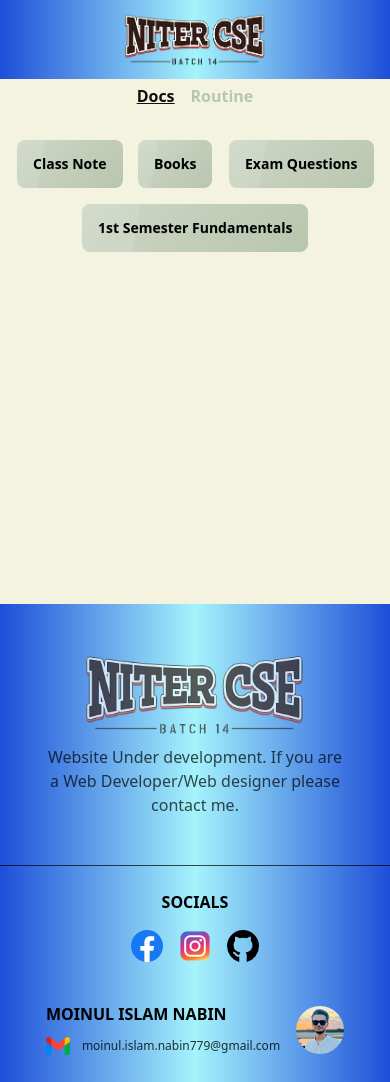
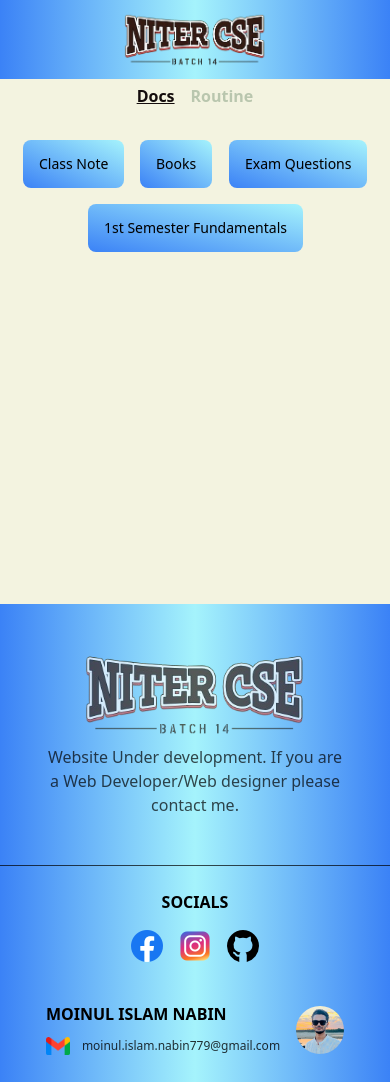
Before and after one commit to MoinulIslamNabin/Niter_Personal_project_1, a React (Vite) app: page / in a window 390 px wide. Built offline with nearby package versions, Linux system fonts and the light colour scheme.

Commit message:
ui update

```diff
--- a/src/Components/Footer/Footer.jsx
+++ b/src/Components/Footer/Footer.jsx
@@ -9,7 +9,7 @@ import me from "../../assets/me.jpg";
 
 const Footer = () => {
   return (
-    <div className=" bg-gradient-to-l from-blue-700 via-cyan-200 to-blue-700">
+    <div className=" bg-gradient-to-l from-blue-500 via-cyan-200 to-blue-500">
       <footer className="container !mx-auto justify-items-center footer text-base-content border-black opacity-70 border-b lg:px-20 py-8">
         <div className="hero-content w-full text-center">
           <div className="w-10/12 flex flex-col justify-center items-center gap-2">
--- a/src/Components/Home/Docs/Docs.jsx
+++ b/src/Components/Home/Docs/Docs.jsx
@@ -5,10 +5,10 @@ const Docs = () => {
     return (
         <>
         <div className='container mx-auto mb-80 py-8 flex flex-wrap gap-4 justify-center items-center'>
-            <Link to={"/notes"} className="btn bg-[#b9c6ae] text-black hover:text-white glass">Class Note</Link>
-            <Link to={"/books"} className="btn bg-[#b9c6ae] text-black hover:text-white glass">Books</Link>
-            <Link to={"/questions"} className="btn bg-[#b9c6ae] text-black hover:text-white glass">Exam Questions</Link>
-            <Link target='_blank' to={"https://drive.google.com/drive/folders/1LwQv1YLCjmE7kgWaoX-jYaCHFbdlDigm"} className="btn bg-[#b9c6ae] text-black hover:text-white glass">1st Semester Fundamentals</Link>
+            <Link to={"/notes"} className="btn bg-gradient-to-tr from-blue-500 to bg-cyan-200 font-medium text-black hover:text-white glass">Class Note</Link>
+            <Link to={"/books"} className="btn bg-gradient-to-tr from-blue-500 to bg-cyan-200 font-medium text-black hover:text-white glass">Books</Link>
+            <Link to={"/questions"} className="btn bg-gradient-to-tr from-blue-500 to bg-cyan-200 font-medium text-black hover:text-white glass">Exam Questions</Link>
+            <Link target='_blank' to={"https://drive.google.com/drive/folders/1LwQv1YLCjmE7kgWaoX-jYaCHFbdlDigm"} className="btn bg-gradient-to-tr from-blue-500 to bg-cyan-200 font-medium text-black hover:text-white glass">1st Semester Fundamentals</Link>
         </div>
 
         </>
--- a/src/Components/Home/Routine/Routine.jsx
+++ b/src/Components/Home/Routine/Routine.jsx
@@ -28,7 +28,7 @@ const Routine = () => {
                   <div className="modal-action flex justify-center w-full">
                     <form method="dialog">
                       <button
-                        className="px-12 md:px-36 btn bg-[#b9c6ae] text-black hover:text-white glass"
+                        className="px-12 md:px-36 btn bg-gradient-to-tr from-blue-500 to bg-cyan-200 text-black hover:text-white glass"
                         onClick={() =>
                           document.getElementById("my_modal_2").close()
                         }
@@ -51,7 +51,7 @@ const Routine = () => {
               <span>CS 2405075 - CS 2405098</span>
             </div>
           </caption>
-          <thead className="bg-blue-500 text-white">
+          <thead className="bg-blue-500 text-white text-xs md:text-base">
             <tr>
               <th className="py-2 px-4 border">Day</th>
               <th className="py-2 px-4 border">8:00 AM - 9:15 AM</th>
@@ -65,7 +65,7 @@ const Routine = () => {
             </tr>
           </thead>
           <tbody>
-            <tr className="text-black text-center bg-orange-200">
+            <tr className="text-black text-xs md:text-base text-center bg-orange-200">
               <td className="py-2 font-bold px-4 border ">SAT</td>
               <td className="py-2 px-4 border">
                 <span>MATH-1105</span>
@@ -137,7 +137,7 @@ const Routine = () => {
               <td className="py-2 px-4 border"></td>
               <td className="py-2 px-4 border"></td>
             </tr>
-            <tr className="text-black text-center bg-blue-200">
+            <tr className="text-black text-xs md:text-base text-center bg-blue-200">
               <td className="py-2 font-bold px-4 border">SUN</td>
               <td className="py-2 px-4 border"></td>
               <td className="py-2 px-4 border"></td>
@@ -240,7 +240,7 @@ const Routine = () => {
               </td>
               <td className="py-2 px-4 border"></td>
             </tr>
-            <tr className="text-black text-center bg-orange-200">
+            <tr className="text-black text-xs md:text-base text-center bg-orange-200">
               <td className="py-2 font-bold px-4 border">MON</td>
               <td className="py-2 px-4 border">
                 <span>SS-1106</span>
@@ -301,7 +301,7 @@ const Routine = () => {
               <td className="py-2 px-4 border"></td>
               <td className="py-2 px-4 border"></td>
             </tr>
-            <tr className="text-black text-center bg-blue-200">
+            <tr className="text-black text-xs md:text-base text-center bg-blue-200">
               <td className="py-2 font-bold px-4 border">TUE</td>
               <td className="py-2 px-4 border"></td>
               <td className="py-2 px-4 border bg-violet-200">
@@ -394,7 +394,7 @@ const Routine = () => {
                 <span className="px-1 text-white bg-cyan-800">305</span>
               </td>
             </tr>
-            <tr className="text-black text-center bg-orange-200">
+            <tr className="text-black text-xs md:text-base text-center bg-orange-200">
               <td className="py-2 font-bold px-4 border">WED</td>
               <td className="py-2 px-4 border">
                 <span>CSE-1101</span>
--- a/src/Components/Home/Routine/TeacherDetails/TeacherDetails.jsx
+++ b/src/Components/Home/Routine/TeacherDetails/TeacherDetails.jsx
@@ -87,21 +87,21 @@ const TeacherDetails = () => {
         <table className="min-w-full border-collapse border border-gray-300">
           <thead>
             <tr className="bg-blue-600 text-white">
-              <th className="border border-gray-300 px-4 py-2">Course</th>
-              <th className="border border-gray-300 px-4 py-2">Course Title</th>
-              <th className="border border-gray-300 px-4 py-2">Short</th>
-              <th className="border border-gray-300 px-4 py-2">Teacher</th>
-              <th className="border border-gray-300 px-4 py-2">Phone and Email</th>
+              <th className="text-xs md:text-base border border-gray-300 px-4 py-2">Course</th>
+              <th className="text-xs md:text-base border border-gray-300 px-4 py-2">Course Title</th>
+              <th className="text-xs md:text-base border border-gray-300 px-4 py-2">Short</th>
+              <th className="text-xs md:text-base border border-gray-300 px-4 py-2">Teacher</th>
+              <th className="text-xs md:text-base border border-gray-300 px-4 py-2">Phone and Email</th>
             </tr>
           </thead>
           <tbody>
             {tableData.map((row, index) => (
               <tr key={index} className={index % 2 === 0 ? "bg-stone-200" : "bg-amber-200"}>
-                <td className="text-black border border-gray-300 px-4 py-2">{row.course}</td>
-                <td className="text-black border border-gray-300 px-4 py-2">{row.title}</td>
-                <td className="text-black border border-gray-300 px-4 py-2">{row.short}</td>
-                <td className="text-black border border-gray-300 px-4 py-2">{row.teacher}</td>
-                <td className="text-black border border-gray-300 px-4 py-2 whitespace-pre-line">{row.contact}</td>
+                <td className="text-black text-xs md:text-base border border-gray-300 px-4 py-2">{row.course}</td>
+                <td className="text-black text-xs md:text-base border border-gray-300 px-4 py-2">{row.title}</td>
+                <td className="text-black text-xs md:text-base border border-gray-300 px-4 py-2">{row.short}</td>
+                <td className="text-black text-xs md:text-base border border-gray-300 px-4 py-2">{row.teacher}</td>
+                <td className="text-black text-xs md:text-base border border-gray-300 px-4 py-2 whitespace-pre-line">{row.contact}</td>
               </tr>
             ))}
           </tbody>
--- a/src/Components/NavBar/NavBar.jsx
+++ b/src/Components/NavBar/NavBar.jsx
@@ -21,7 +21,7 @@ const Navbar = () => {
 
   return (
     <>
-      <div className=" bg-gradient-to-l from-blue-700 via-cyan-200 to-blue-700 fixed top-0 z-50 w-full">
+      <div className=" bg-gradient-to-l from-blue-500 via-cyan-200 to-blue-500 fixed top-0 z-50 w-full">
         <div className="navbar container justify-center mx-auto py-1 ">
 
           <div className="navbar-center">
```
